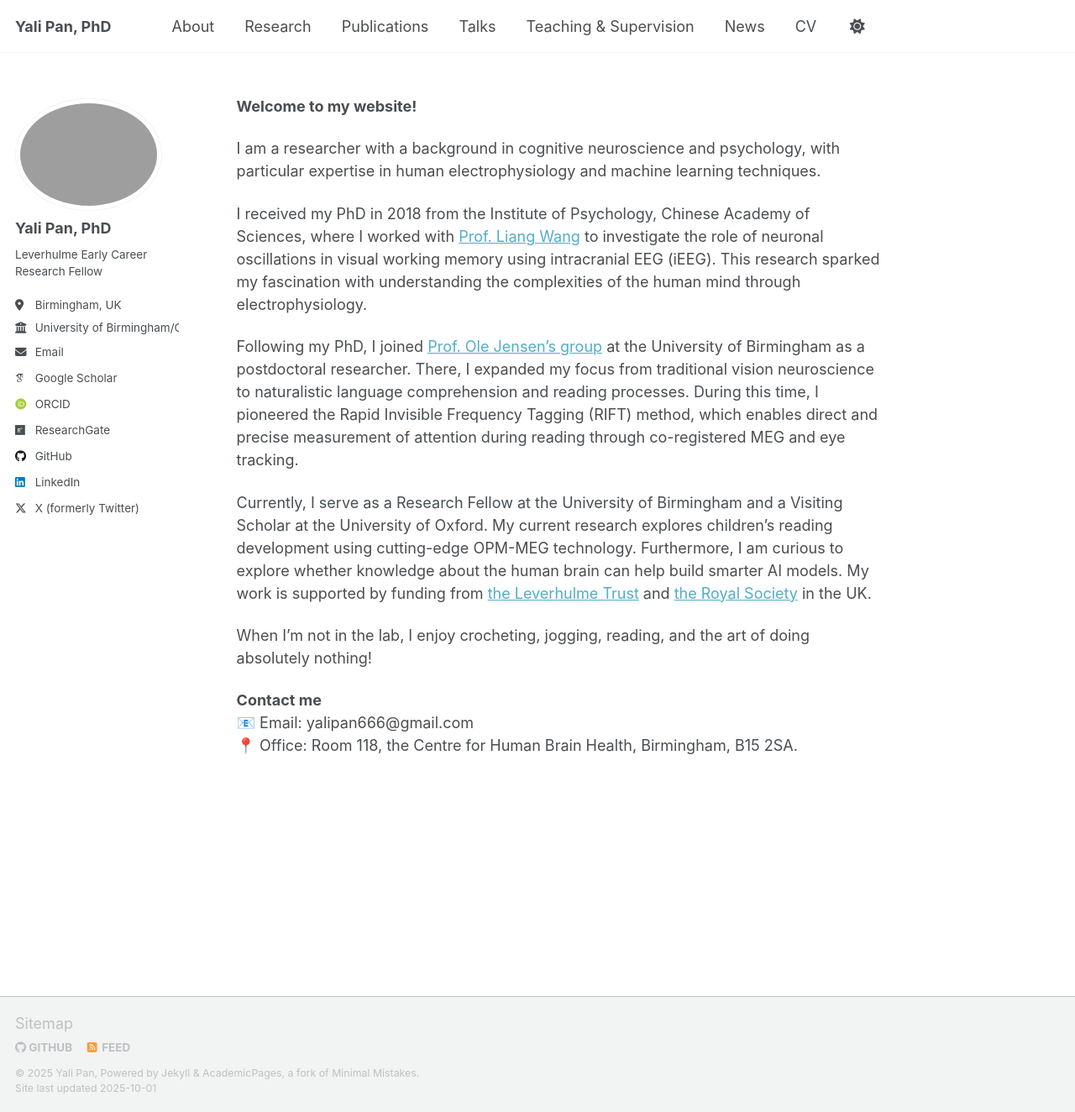
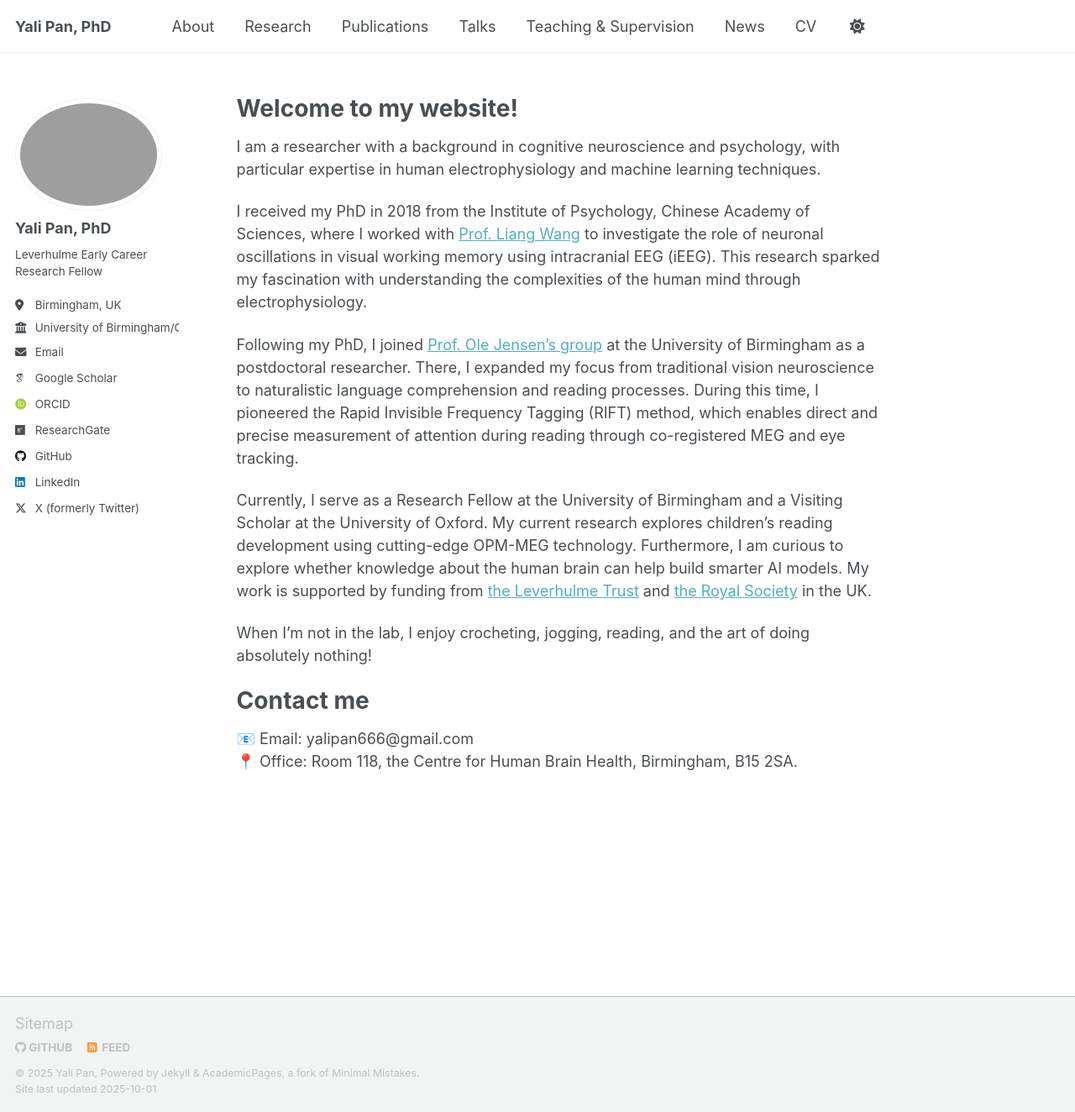
Before and after one commit to yalipan666/yalipan666.github.io, a Jekyll site: the page built from _pages/about.md, in a window 1280 px wide and 1324 px high. Shown: the whole window at 84% size. Built offline with Jekyll 4.4.1, drawn with Linux system fonts in a browser that asks for light colours; some web fonts are replaced; a script that is not in the unit is left out.

```diff
--- a/_pages/about.md
+++ b/_pages/about.md
@@ -8,7 +8,7 @@ redirect_from:
   - /about.html
 ---
 
-**Welcome to my website!**
+# **Welcome to my website!**
 
 I am a researcher with a background in cognitive neuroscience and psychology, with particular expertise in human electrophysiology and machine learning techniques.
 
@@ -20,6 +20,6 @@ Currently, I serve as a Research Fellow at the University of Birmingham and a Vi
 
 When I'm not in the lab, I enjoy crocheting, jogging, reading, and the art of doing absolutely nothing!
 
-**Contact me**
+# **Contact me**
 📧 Email: yalipan666@gmail.com
  📍   Office: Room 118, the Centre for Human Brain Health, Birmingham, B15 2SA.
```
